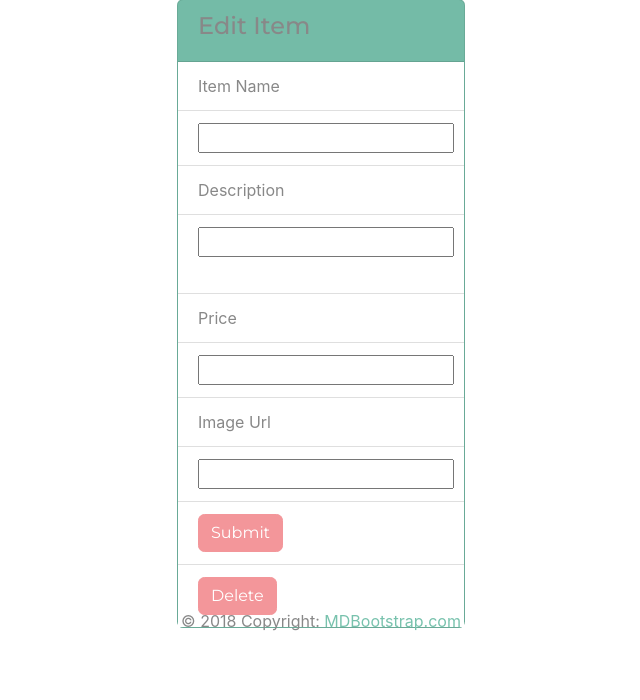
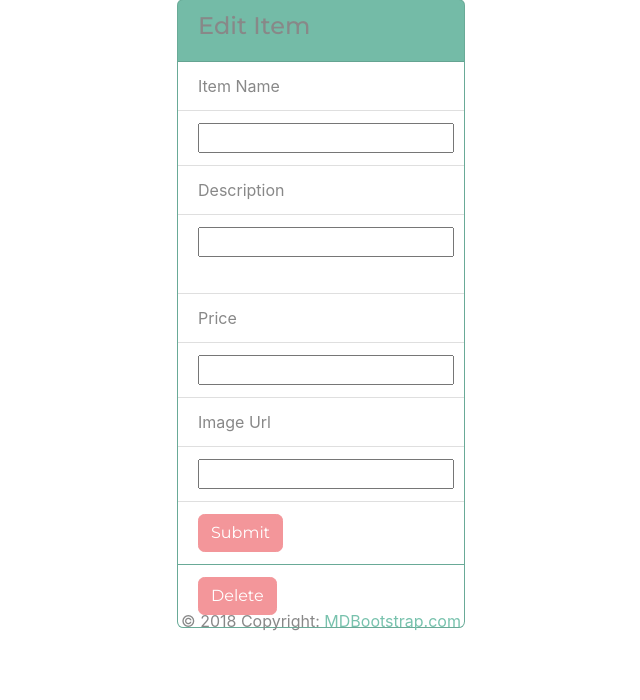
Before and after one commit to JohnminerIv/sell_stuff, a Flask app: template templates/admin_edit_item.html in a window 1280 px wide. Shown: the part 151-851 px from the top of the page, without its empty margins (319-959 px from the left). Run offline with Flask 2, Linux system fonts and the light colour scheme; the template is opened without the code that fills it, so the values that code supplies are empty; some libraries are stand-ins or nearby versions.

Commit message:
more edits for asthetic

```diff
--- a/templates/admin_edit_item.html
+++ b/templates/admin_edit_item.html
@@ -19,8 +19,11 @@
     <li class="list-group-item">Image Url</li>
     <li class="list-group-item"><input type="text" name="image" value="{{item.image}}"></input></li>
     <li class="list-group-item"><button type="submit" class="btn btn-secondary"name="button">Submit</button></li>
+    </ul>
+    </form>
+    <ul class="list-group list-group-flush">
     <li class="list-group-item">{% include '/partials/admin_delete_item_button.html' %}</li>
-  </ul>
-  </form>
+    </ul>
+
 </div>
 {% endblock %}
```
